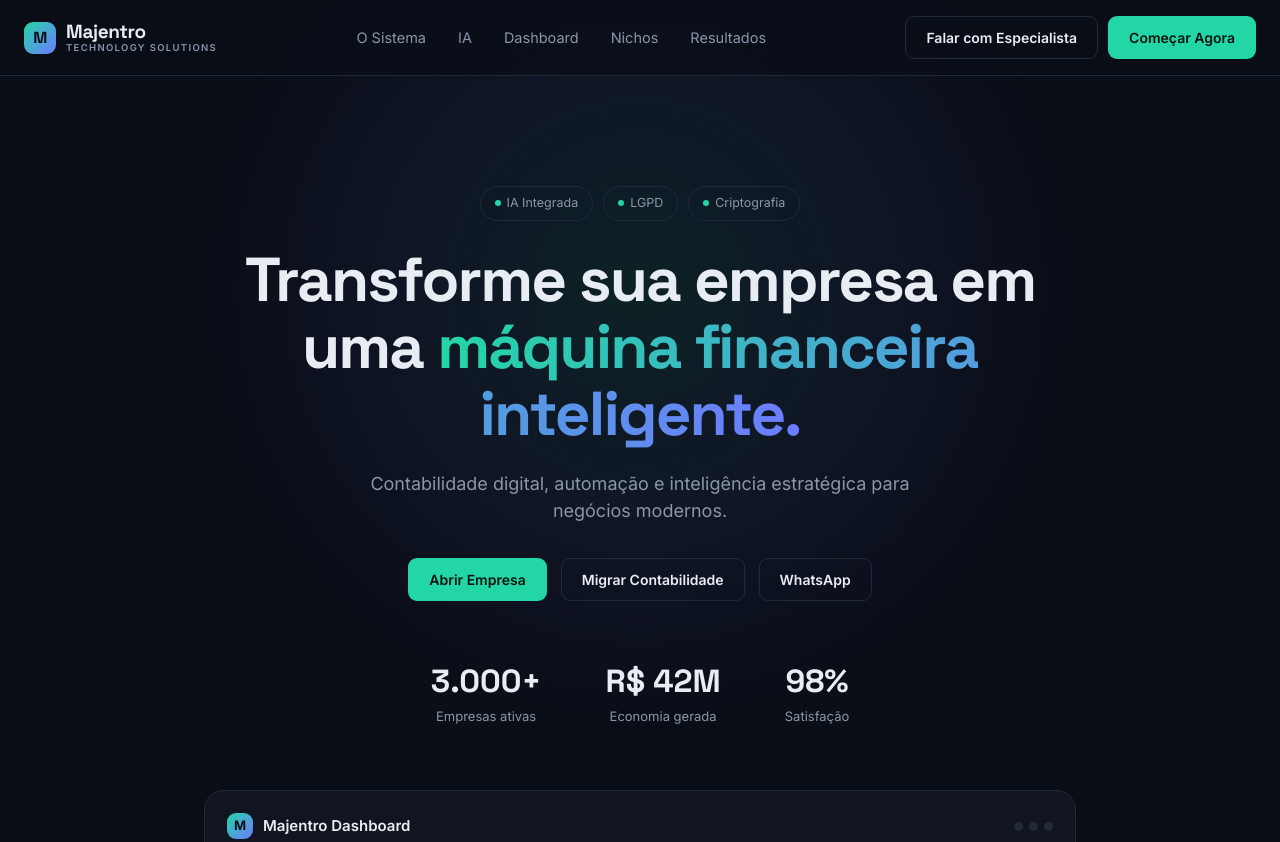
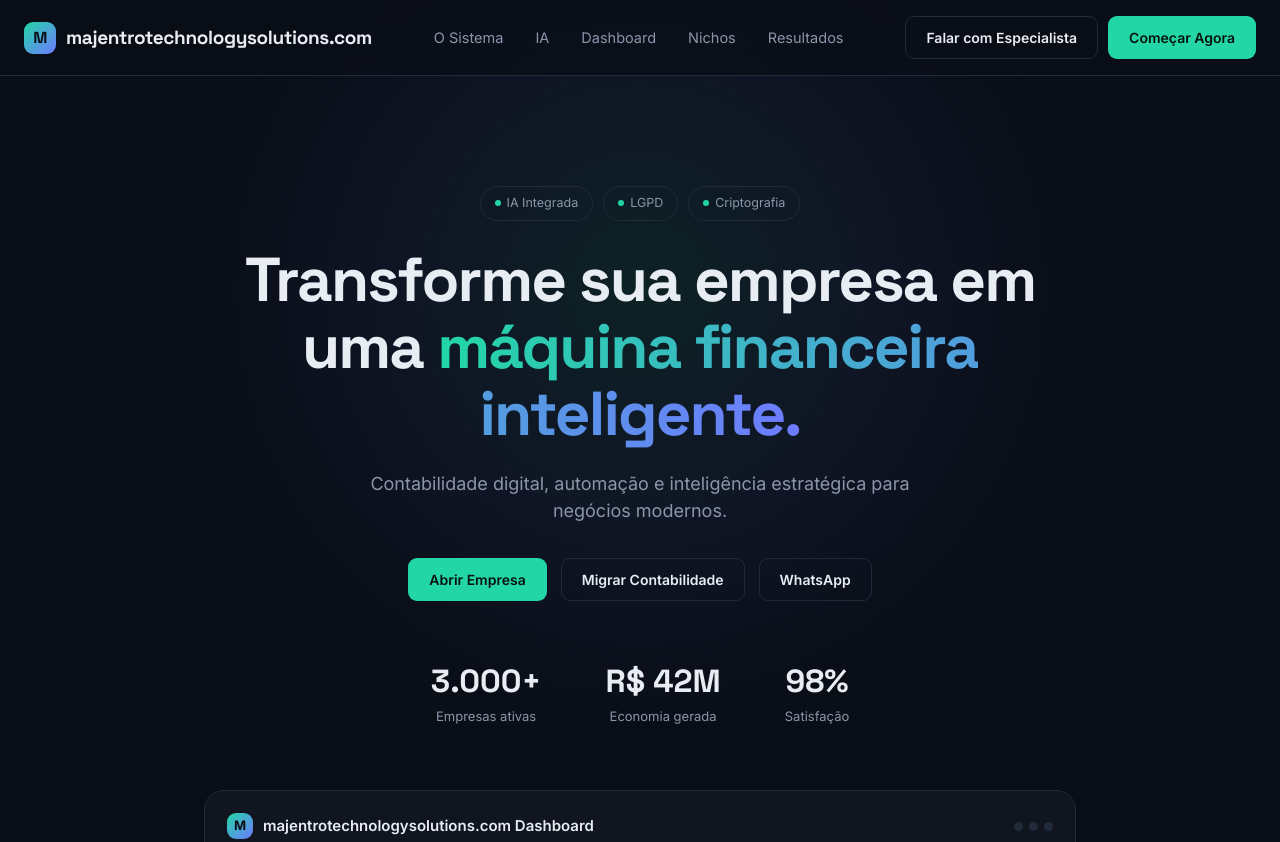
Before and after one commit to atendimentosmazal47-pixel/majentrotechnologysolutions, a plain HTML site: page index.html in a window 1280 px wide. Shown: the top 842 px of the page. Drawn offline with Linux system fonts and the light colour scheme.

Commit message:
Atualiza marca para majentrotechnologysolutions.com

```diff
--- a/index.html
+++ b/index.html
@@ -3,8 +3,8 @@
 <head>
 <meta charset="UTF-8">
 <meta name="viewport" content="width=device-width, initial-scale=1.0">
-<title>Majentro Technology Solutions — Inteligência Financeira para Negócios Modernos</title>
-<meta name="description" content="Contabilidade digital, automação e IA estratégica. Transforme sua empresa em uma máquina financeira inteligente.">
+<title>majentrotechnologysolutions.com — Inteligência Financeira para Negócios Modernos</title>
+<meta name="description" content="majentrotechnologysolutions.com: contabilidade digital, automação e IA estratégica para negócios modernos.">
 <link rel="preconnect" href="https://fonts.googleapis.com">
 <link rel="preconnect" href="https://fonts.gstatic.com" crossorigin>
 <link href="https://fonts.googleapis.com/css2?family=Space+Grotesk:wght@500;600;700&family=Inter:wght@400;500;600;700&family=JetBrains+Mono:wght@500&display=swap" rel="stylesheet">
@@ -261,7 +261,7 @@
 
 <header>
   <div class="nav">
-    <a class="logo" href="#"><span class="logo-mark">M</span><span class="logo-text">Majentro<span class="logo-sub">Technology Solutions</span></span></a>
+    <a class="logo" href="#"><span class="logo-mark">M</span><span class="logo-text">majentrotechnologysolutions.com</span></a>
     <nav class="nav-links">
       <a href="#system">O Sistema</a>
       <a href="#ai">IA</a>
@@ -298,7 +298,7 @@
   <div class="dash-wrap">
     <div class="dash">
       <div class="dash-top">
-        <div class="dash-title"><span class="logo-mark" style="width:26px;height:26px;font-size:13px;">M</span>Majentro Dashboard</div>
+        <div class="dash-title"><span class="logo-mark" style="width:26px;height:26px;font-size:13px;">M</span>majentrotechnologysolutions.com Dashboard</div>
         <div class="dash-dots"><span></span><span></span><span></span></div>
       </div>
       <div class="dash-grid">
@@ -422,7 +422,7 @@
     </div>
     <div class="grid3-test">
       <div class="test-card reveal">
-        <p>"A Majentro transformou completamente nossa gestão financeira. Economizamos R$ 180 mil em impostos no primeiro ano."</p>
+        <p>"A majentrotechnologysolutions.com transformou completamente nossa gestão financeira. Economizamos R$ 180 mil em impostos no primeiro ano."</p>
         <div class="test-person"><div class="avatar"></div><div><div class="name">Lucas Mendes</div><div class="role">CEO, TechScale</div></div></div>
       </div>
       <div class="test-card reveal">
@@ -441,10 +441,10 @@
   <div class="container">
     <div class="section-head reveal">
       <div class="eyebrow">Comparação</div>
-      <h2>Contabilidade antiga vs. Majentro</h2>
+      <h2>Contabilidade antiga vs. majentrotechnologysolutions.com</h2>
     </div>
     <table class="reveal">
-      <tr><th>Recurso</th><th>Tradicional</th><th>Majentro</th></tr>
+      <tr><th>Recurso</th><th>Tradicional</th><th>majentrotechnologysolutions.com</th></tr>
       <tr><td>Automação fiscal</td><td class="no">—</td><td class="yes">✓</td></tr>
       <tr><td>IA tributária</td><td class="no">—</td><td class="yes">✓</td></tr>
       <tr><td>Dashboard em tempo real</td><td class="no">—</td><td class="yes">✓</td></tr>
@@ -459,7 +459,7 @@
   <div class="container">
     <div class="cta-box reveal">
       <h2>Seu negócio não precisa apenas de um contador. Precisa de uma inteligência financeira.</h2>
-      <p>Junte-se a mais de 3.000 empresas que já transformaram sua gestão financeira com a Majentro.</p>
+      <p>Junte-se a mais de 3.000 empresas que já transformaram sua gestão financeira com a majentrotechnologysolutions.com.</p>
       <div class="cta-actions">
         <a href="#" class="btn btn-primary">Começar Agora</a>
         <a href="#" class="btn btn-ghost">Diagnóstico Gratuito</a>
@@ -472,7 +472,7 @@
 <footer>
   <div class="foot-grid">
     <div>
-      <a class="logo" href="#"><span class="logo-mark">M</span><span class="logo-text">Majentro<span class="logo-sub">Technology Solutions</span></span></a>
+      <a class="logo" href="#"><span class="logo-mark">M</span><span class="logo-text">majentrotechnologysolutions.com</span></a>
       <p style="color:var(--muted); font-size:14px; margin-top:14px; max-width:220px;">Inteligência financeira para negócios modernos.</p>
     </div>
     <div><h5>Produto</h5><ul>
@@ -489,7 +489,7 @@
     </ul></div>
   </div>
   <div class="foot-bottom">
-    <span>© 2026 Majentro Technology Solutions. Todos os direitos reservados.</span>
+    <span>© 2026 majentrotechnologysolutions.com. Todos os direitos reservados.</span>
     <span>LGPD Compliant • SOC 2 • ISO 27001</span>
   </div>
 </footer>
```
